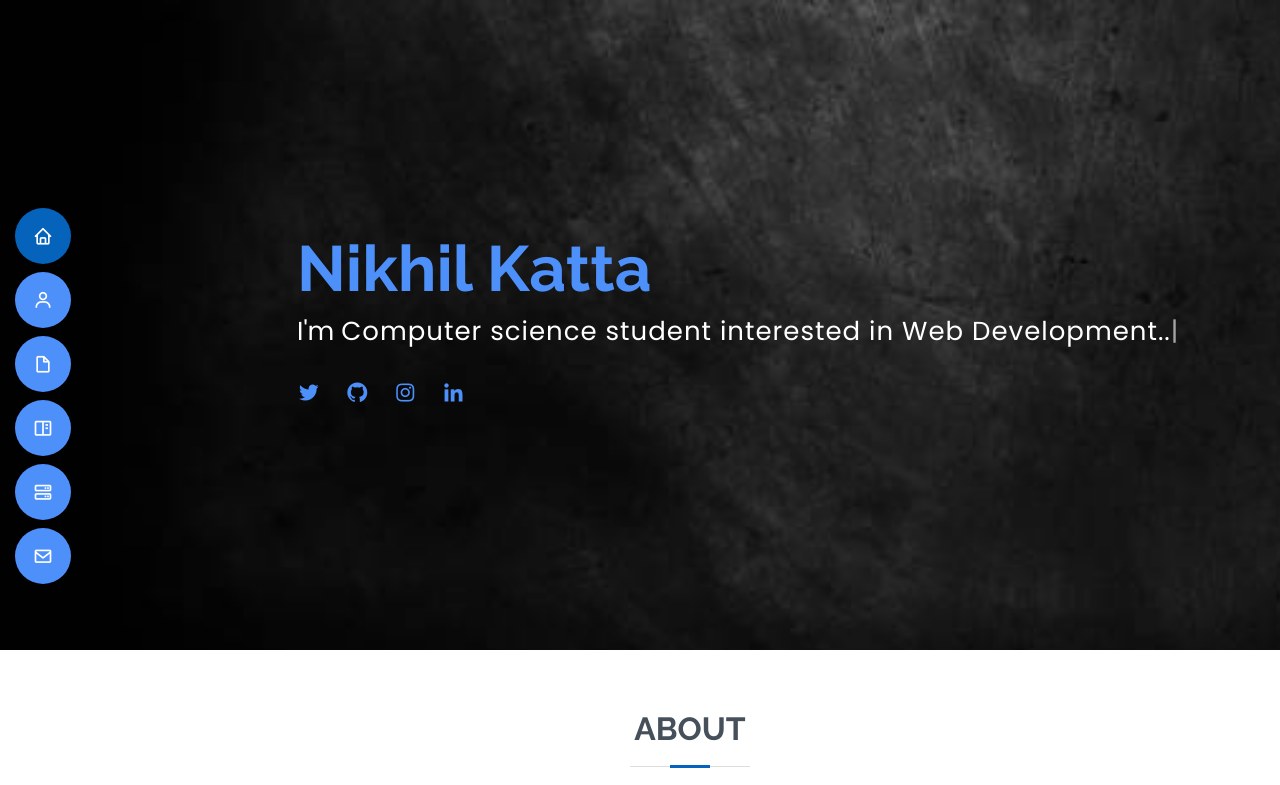
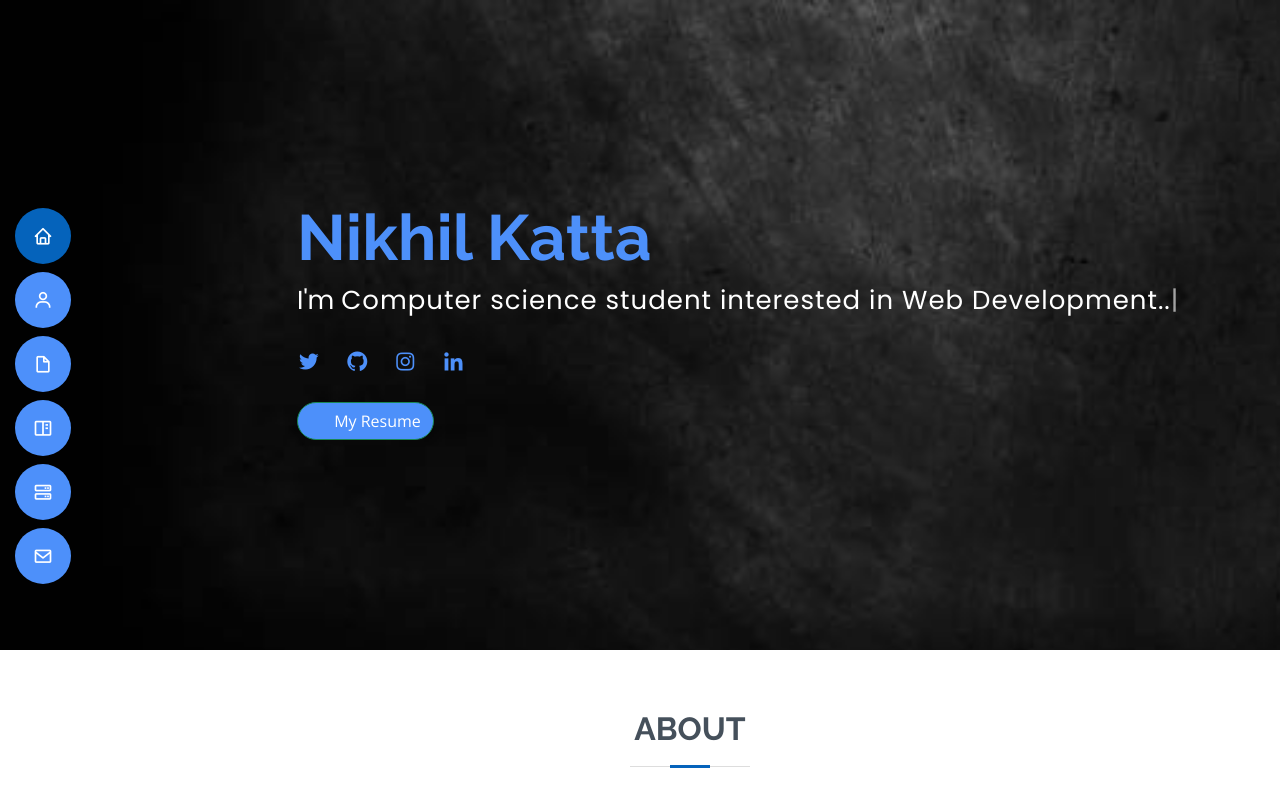
Before and after one commit to NikhilKatta43/my-portfolio.io, a plain HTML site: page index.html in a window 1280 px wide. Shown: the top 785 px of the page. Drawn offline with nearby package versions, Linux system fonts and the light colour scheme.

Commit message:
Update index.html

```diff
--- a/index.html
+++ b/index.html
@@ -66,6 +66,10 @@
         <a href="https://github.com/NikhilKatta43" class="github"><i class="bx bxl-github"></i></a>
         <a href="https://www.instagram.com/nikhil_abhi_/" class="instagram"><i class="bx bxl-instagram"></i></a>
         <a href="https://www.linkedin.com/in/nikhil-katta-6719b2265/" class="linkedin"><i class="bx bxl-linkedin"></i></a>
+	      <br><br>
+        <button type="button" class="btn btn-success" style="border-radius: 20px;background-color: #4d90fa">
+        <a href="Nikhil's Resume.pdf" ></a>
+        My Resume</button>
       </div>
     </div>
   </section><!-- End Hero -->
```
